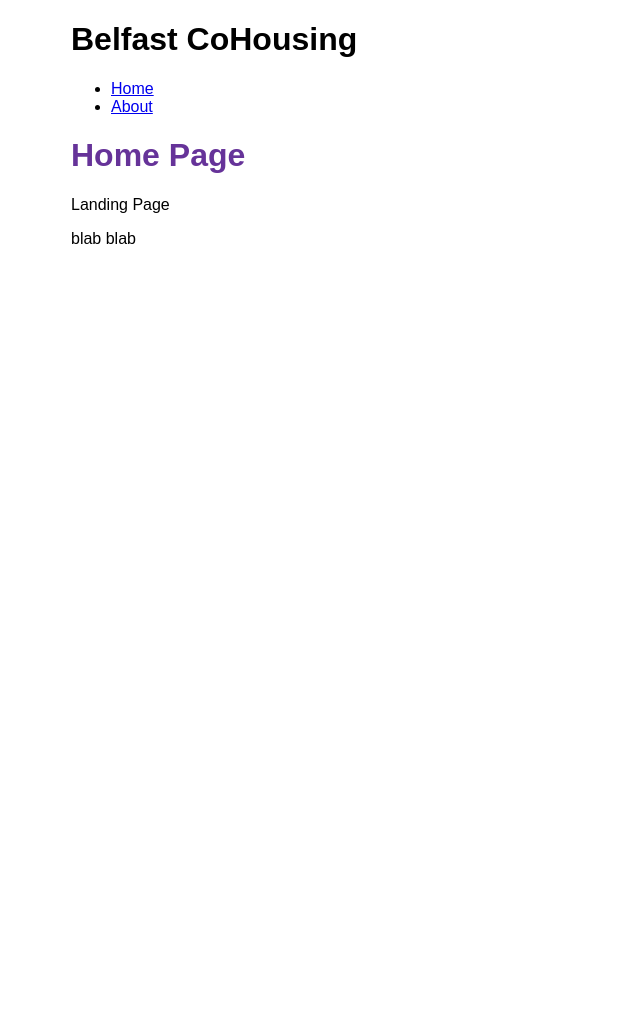
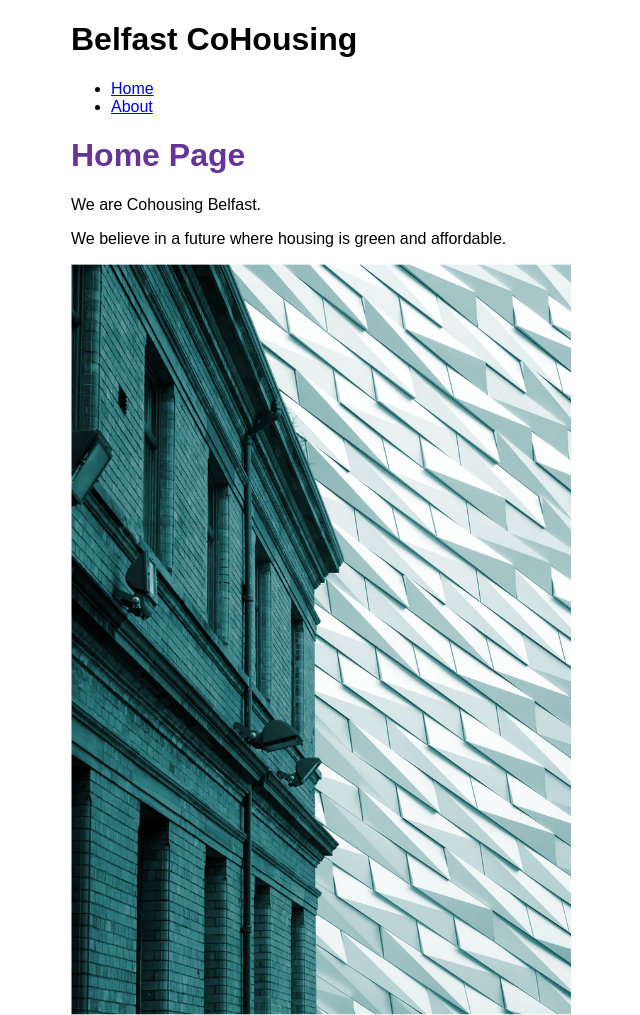
Before and after one commit to stephen-mckeown/belfastCoHousing, a Gatsby site: page / in a window 1280 px wide. Shown: the whole page, without its empty margins (319-959 px from the left). Before the commit the page ends 800 px from the top, so only its background shows below. Built offline with nearby package versions, Linux system fonts and the light colour scheme; Gatsby itself is replaced by a stand-in of ours.

Commit message:
more details

```diff
--- a/gatsby-config.js
+++ b/gatsby-config.js
@@ -4,6 +4,7 @@ module.exports = {
         siteUrl: `https://www.yourdomain.tld`,
     },
     plugins: [
-
+      "gatsby-plugin-image",
+      "gatsby-plugin-sharp",
     ]
 }
--- a/package.json
+++ b/package.json
@@ -16,6 +16,9 @@
   },
   "dependencies": {
     "gatsby": "^4.9.2",
+    "gatsby-plugin-image": "^2.9.1",
+    "gatsby-plugin-sharp": "^4.9.1",
+    "gatsby-source-filesystem": "^4.9.1",
     "react": "^17.0.1",
     "react-dom": "^17.0.1"
   }
--- a/src/pages/index.js
+++ b/src/pages/index.js
@@ -83,13 +83,18 @@
 import * as React from 'react'
 import { Link } from 'gatsby'
 import Layout from '../components/layout'
+import { StaticImage } from 'gatsby-plugin-image'
 
 
 const IndexPage = () => {
   return (
     <Layout pageTitle="Home Page">
-      <p>Landing Page</p>
-      <p>blab blab</p>
+      <p>We are Cohousing Belfast.</p>
+      <p>We believe in a future where housing is green and affordable.</p>
+      <StaticImage
+        alt="Belfast Brick Build Blue"
+        src="../images/belfastBlue.png"
+      />
     </Layout>
   )
 }
```
Also changed, not shown: src/images/belfastBlue.png (added), 1 other file.
